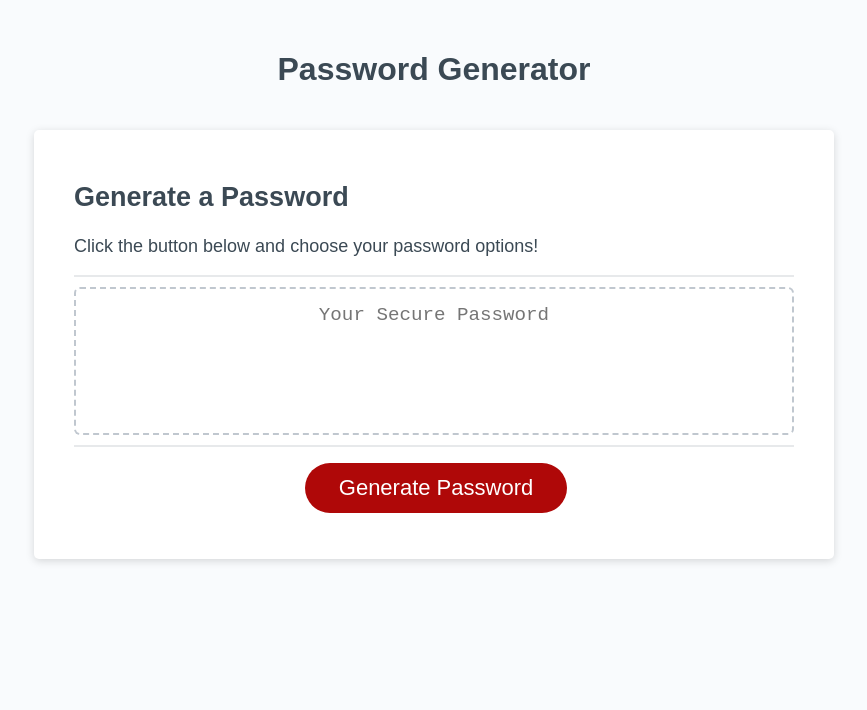
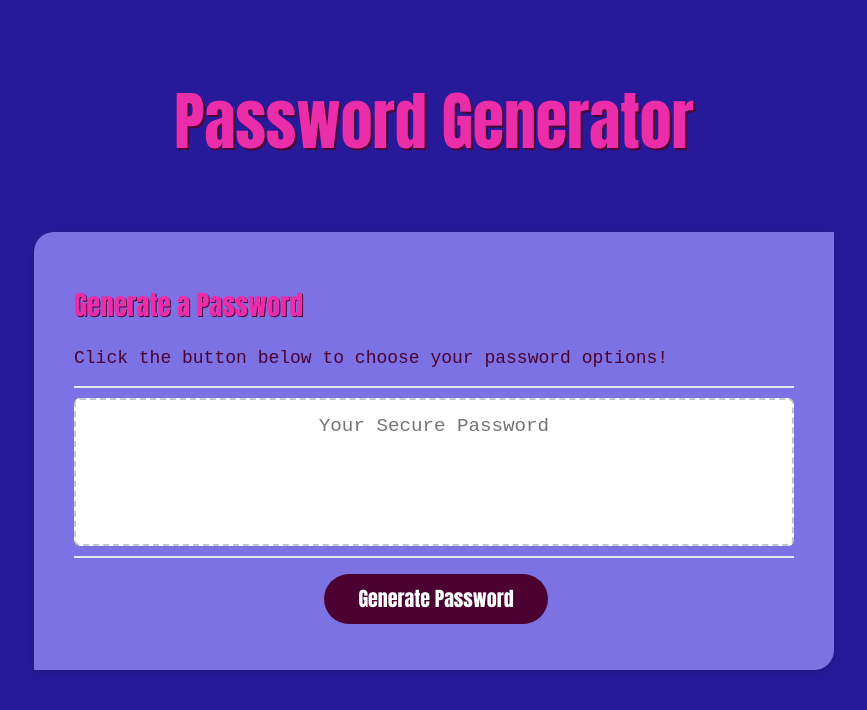
Before and after one commit to sprouts-parent/05-password-generator, a plain HTML site: page starter/index.html in a window 1280 px wide. Shown: the whole page, without its empty margins (206-1073 px from the left). Drawn offline with Linux system fonts and the light colour scheme.

Commit message:
played with css styling - changed colour scheme

```diff
--- a/starter/index.html
+++ b/starter/index.html
@@ -15,7 +15,7 @@
       <div class="card">
         <div class="card-header">
           <h2>Generate a Password</h2>
-          <p>Click the button below and choose your password options!</p>
+          <p>Click the button below to choose your password options!</p>
         </div>
         <div class="card-body">
           <textarea
--- a/starter/style.css
+++ b/starter/style.css
@@ -14,7 +14,7 @@ body,
 
 body {
   font-family: sans-serif;
-  background-color: #f9fbfd;
+  background-color: #271a9a;
 }
 
 .wrapper {
@@ -27,19 +27,31 @@ header {
   text-align: center;
   padding: 20px;
   padding-top: 0px;
-  color: hsl(206, 17%, 28%);
+  font-family: Impact, Haettenschweiler, 'Arial Narrow Bold', sans-serif;
+  font-size: 32px;
+  color: hsl(321, 83%, 55%);
+  text-shadow: 2px 2px #4b0233;
+
 }
 
 .card {
-  background-color: hsl(0, 0%, 100%);
-  border-radius: 5px;
+  background-color: hsl(246, 68%, 67%);
+  border-radius: 20px 0px;
   border-width: 1px;
   box-shadow: rgba(0, 0, 0, 0.15) 0px 2px 8px 0px;
-  color: hsl(206, 17%, 28%);
+  color: hsl(321, 83%, 55%);
+  font-family: Impact, Haettenschweiler, 'Arial Narrow Bold', sans-serif;
+  text-shadow: 1px 1px #4b0233;
   font-size: 18px;
   margin: 0 auto;
   max-width: 800px;
   padding: 30px 40px;
+}
+
+.card p {
+  font-family: 'Courier New', Courier, monospace;
+  color: #4b0233;
+  text-shadow: none;
 }
 
 .card-header::after {
@@ -74,13 +86,14 @@ header {
 
 .btn {
   border: none;
-  background-color: hsl(360, 91%, 36%);
+  background-color: #4b0233;
   border-radius: 25px;
   box-shadow: rgba(0, 0, 0, 0.1) 0px 1px 6px 0px rgba(0, 0, 0, 0.2) 0px 1px 1px
     0px;
   color: hsl(0, 0%, 100%);
   display: inline-block;
-  font-size: 22px;
+  font-family: Impact, Haettenschweiler, 'Arial Narrow Bold', sans-serif;
+  font-size: 20px;
   line-height: 22px;
   margin: 16px 16px 16px 20px;
   padding: 14px 34px;
```
